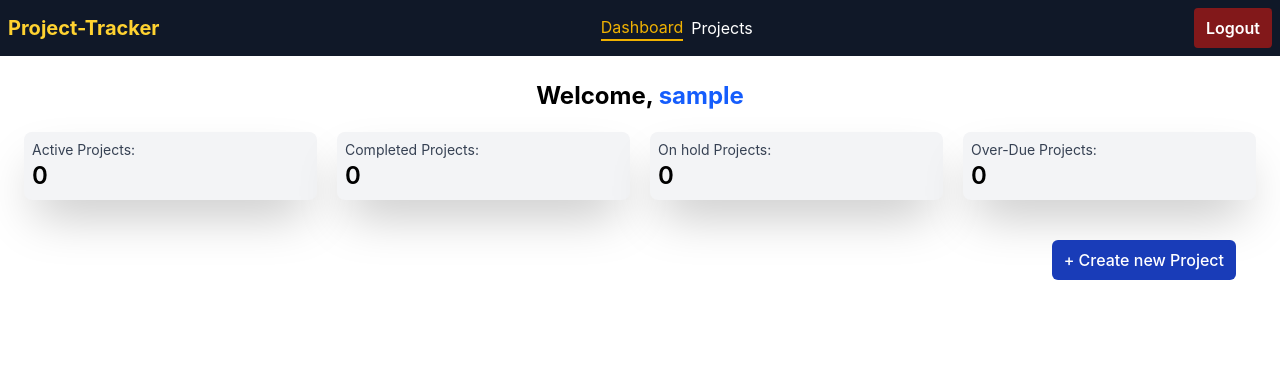
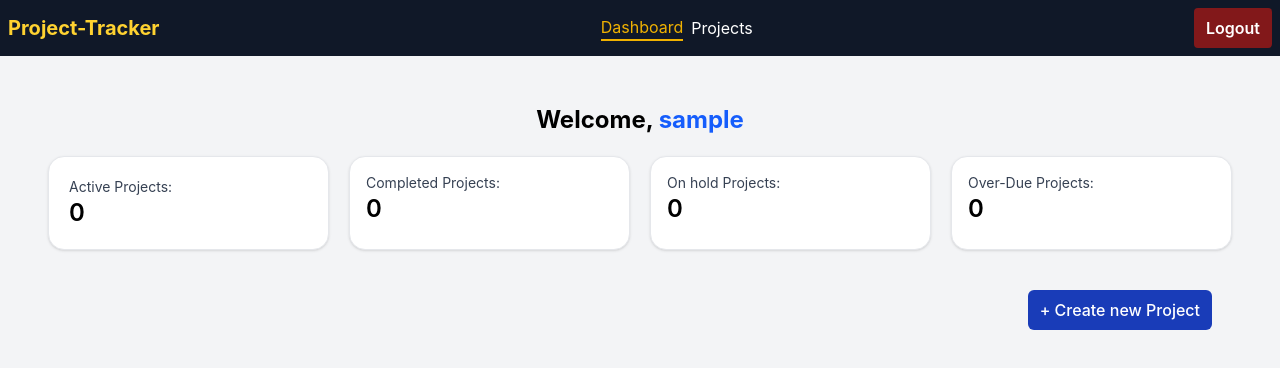
Before and after one commit to Jayminsinh/project-tracker, a React (Vite) app: page /dashboard in a window 1280 px wide. Shown: the top 368 px of the page. Built offline with nearby package versions, Linux system fonts and the light colour scheme; sample sign-in values are in the browser's storage.

Commit message:
Styled dashboard

```diff
--- a/src/pages/Dashboard.jsx
+++ b/src/pages/Dashboard.jsx
@@ -29,31 +29,42 @@ function Dashboard() {
     setOpen(false)
   }
   const handleStatus = (status) => {
-      navigate(`/projects?status=${status}`)
+    navigate(`/projects?status=${status}`)
   }
   return (
     <div className='p-6 space-y-5 '>
       <h1 className='text-center text-2xl font-bold'>Welcome, <span className='text-blue-600'>{user.username}</span></h1>
       <div className='grid grid-cols-4 gap-5'>
-        <div onClick={() => handleStatus("active")} className='rounded-lg py-2 px-2 bg-gray-100 shadow-2xl hover:border-2 hover:border-blue-600 transition'>
+        <div onClick={() => handleStatus("active")} className='rounded-2xl p-5 bg-white border border-gray-200
+shadow-sm hover:shadow-xl
+hover:-translate-y-1 hover:border-blue-500
+transition-all duration-300 ease-out'>
           <p className='text-sm text-gray-700'>Active Projects:</p>
           <div className='text-2xl font-semibold'>{active.length}</div>
         </div>
-        <div onClick={() => handleStatus("complete")} className='rounded-lg py-2 px-2 bg-gray-100 shadow-2xl hover:border-2 hover:border-orange-600 transition'>
+        <div onClick={() => handleStatus("complete")} className='rounded-2xl p-4 bg-white border border-gray-200  shadow-sm hover:shadow-xl
+hover:-translate-y-1 hover:border hover:border-orange-500
+transition-all duration-300 ease-in-out'>
           <p className='text-sm text-gray-700'>Completed Projects:</p>
           <div className='text-2xl font-semibold'>{complete.length}</div>
         </div>
-        <div onClick={() => handleStatus("onhold")} className='rounded-lg py-2 px-2 bg-gray-100 shadow-2xl hover:border-2 hover:border-green-600  transition'>
+        <div onClick={() => handleStatus("onhold")} className='rounded-2xl p-4 bg-white shadow-sm border border-gray-200  hover:shadow-xl
+hover:-translate-y-1 hover:border hover:border-green-500
+transition-all duration-300 ease-in-out'>
           <p className='text-sm text-gray-700'>On hold Projects:</p>
           <div className='text-2xl font-semibold'>{onhold.length}</div>
         </div>
-        <div className='rounded-lg py-2 px-2 bg-gray-100 shadow-2xl hover:border-2 hover:border-red-600  transition'>
+        <div className='rounded-2xl p-4 bg-white shadow-sm border border-gray-200  hover:shadow-xl
+hover:-translate-y-1 hover:border hover:border-red-500
+transition-all duration-300 ease-in-out'>
           <p className='text-sm text-gray-700'>Over-Due Projects:</p>
           <div className='text-2xl font-semibold'>{overDue.length}</div>
         </div>
       </div>
       <div className='flex justify-end p-5'>
-        <button onClick={handleClick} className='px-3 py-2 bg-blue-800 text-white font-medium rounded-md hover:bg-blue-600 hover:cursor-pointer'>+ Create new Project</button>
+        <button onClick={handleClick}
+          className='px-3 py-2 bg-blue-800 text-white font-medium rounded-md hover:-translate-y-1 hover:shadow-md transition-all duration-200 ease-in-out hover:bg-blue-600 hover:cursor-pointer'>
+          + Create new Project</button>
       </div>
       <Modal isOpen={open} onClose={handleClose}>
         <ProjectForm onClose={handleClose} />
--- a/src/pages/Layout.jsx
+++ b/src/pages/Layout.jsx
@@ -5,9 +5,12 @@ import ProtectedRoutes from "../routes/ProtectedRoutes";
 
 function Layout() {
   return (
-    <div className='max-h-screen'>
-      <Header/>
-      <Outlet />
+    <div className="min-h-screen flex flex-col">
+      <Header />
+
+      <div className="flex-1 bg-gray-100 overflow-auto p-6">
+        <Outlet />
+      </div>
     </div>
   )
 }
```
